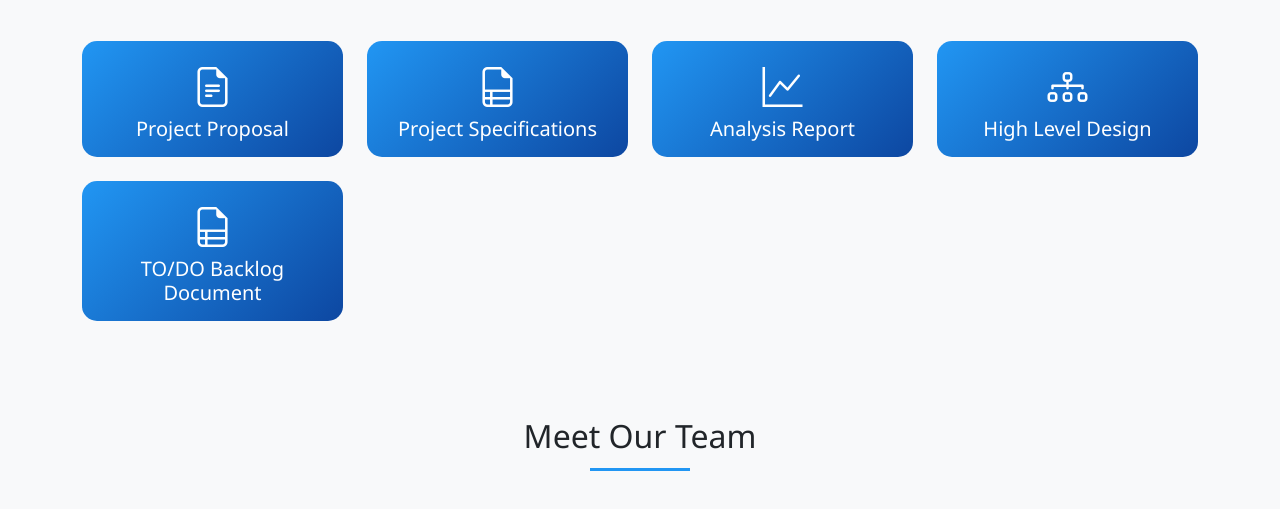
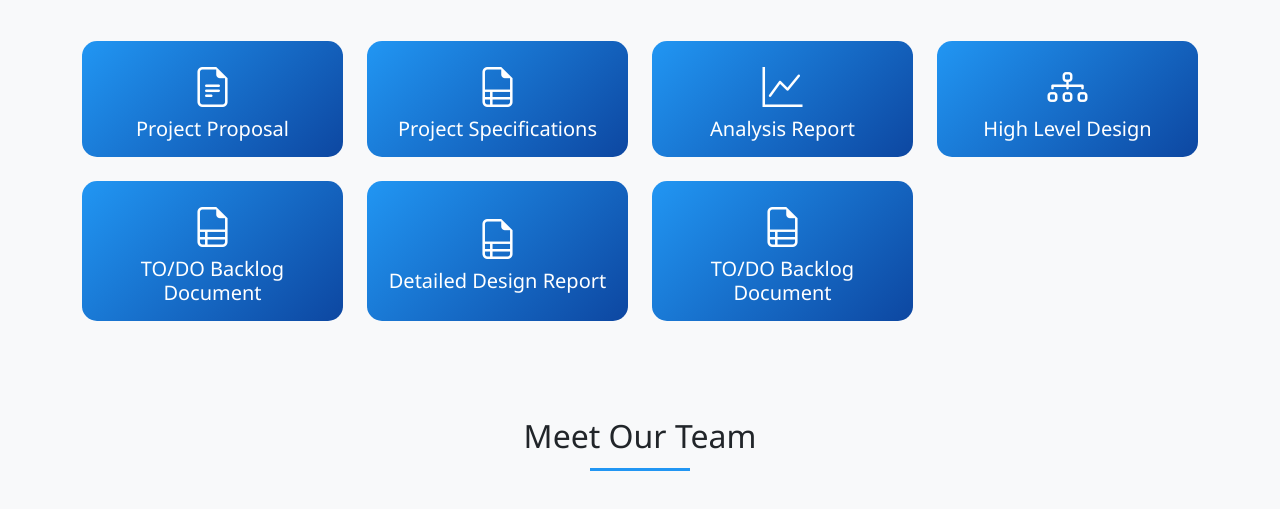
Before and after one commit to bookwormzn/XAI-Healthcare-Bot, a plain HTML site: page index.html in a window 1280 px wide. Shown: the part 709-1218 px from the top of the page. Drawn offline with nearby package versions, Linux system fonts and the light colour scheme.

Commit message:
4.4 Commit

```diff
--- a/index.html
+++ b/index.html
@@ -181,6 +181,22 @@
                     </button>
                 </div>
             </div>
+            <div class="col-md-6 col-lg-3">
+                <div class="document-card h-100">
+                    <button onclick="openPDF('./design.pdf')" class="btn btn-primary w-100 h-100">
+                        <i class="bi bi-file-earmark-ruled mb-3 fs-1"></i>
+                        <h5 class="mb-0">Detailed Design Report</h5>
+                    </button>
+                </div>
+            </div>
+            <div class="col-md-6 col-lg-3">
+                <div class="document-card h-100">
+                    <button onclick="openPDF('./final.pdf')" class="btn btn-primary w-100 h-100">
+                        <i class="bi bi-file-earmark-ruled mb-3 fs-1"></i>
+                        <h5 class="mb-0">TO/DO Backlog Document</h5>
+                    </button>
+                </div>
+            </div>
 
             </div>
         </div>
```
Also changed, not shown: 2 other files.
